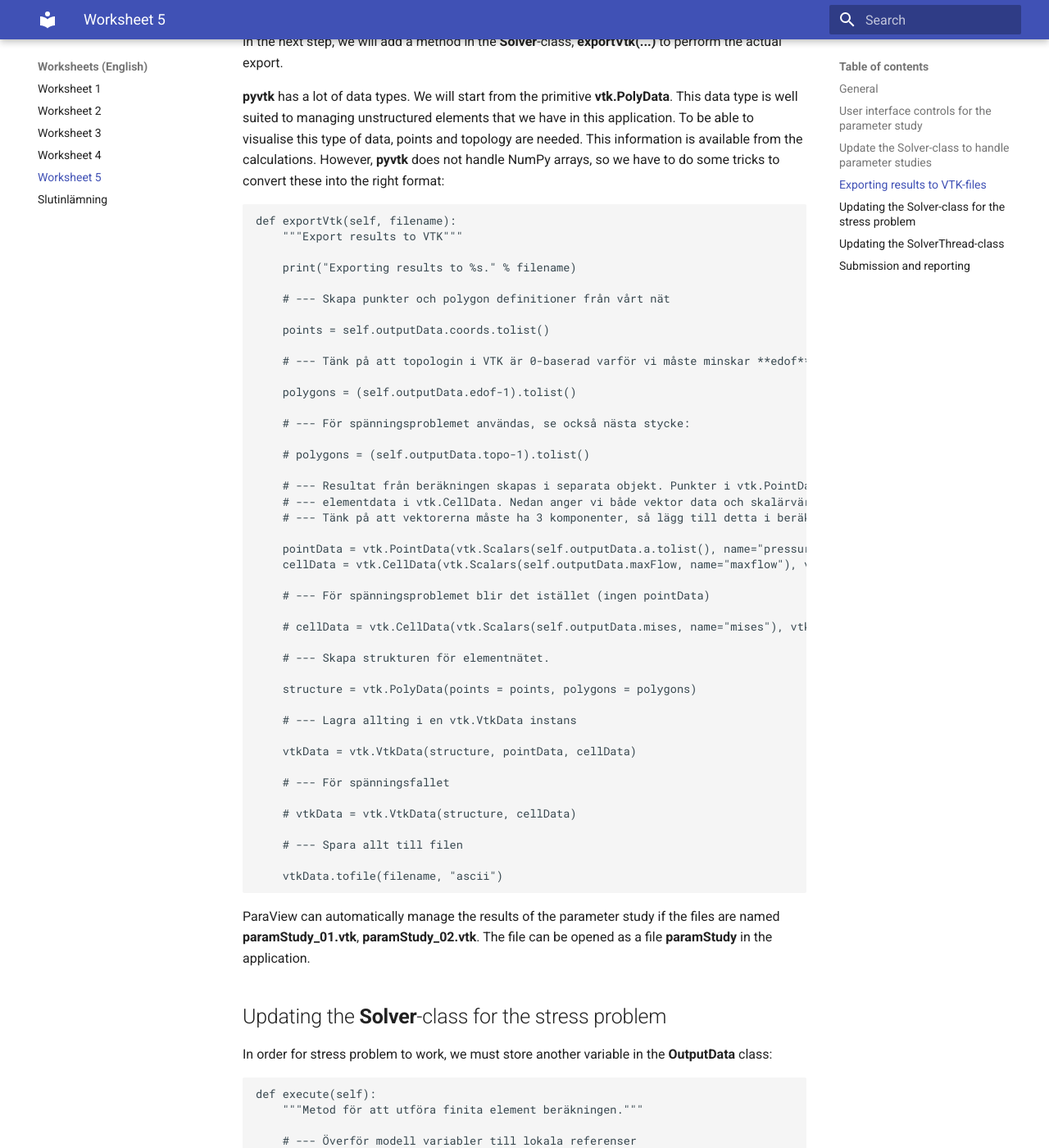
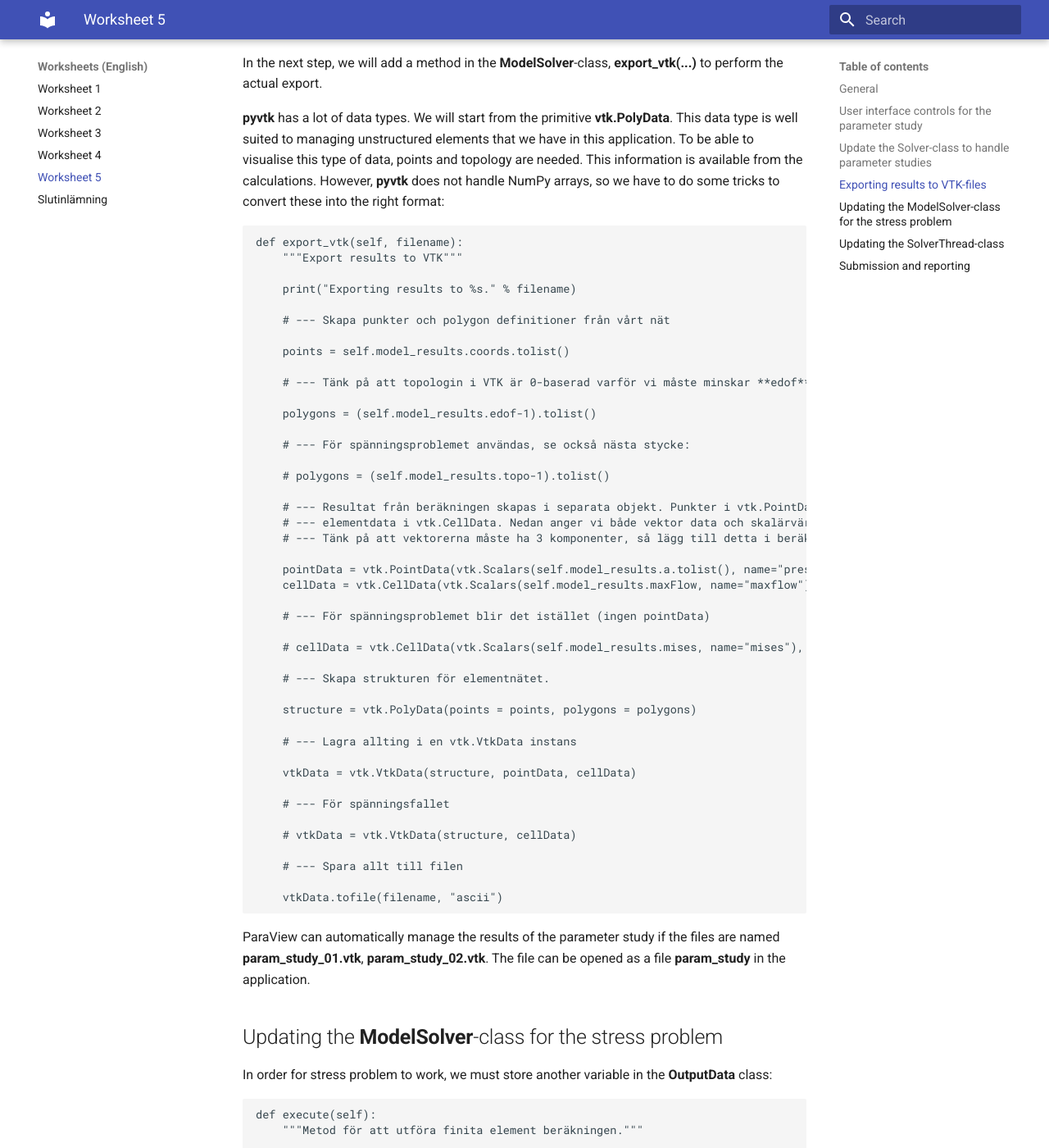
Before and after one commit to jonaslindemann/vsmn20, an MkDocs documentation site: the page built from docs/assignment5_eng.md, in a window 1280 px wide and 1400 px high, scrolled down 3400 px. Shown: the whole window at 82% size. Built offline with MkDocs 1.6.1 and Material for MkDocs 9.7.7, drawn with Linux system fonts in a browser that asks for light colours; comment, search, counter and statistics services are not loaded; some of the changed text lies outside the part shown.

Commit message:
Fixed typos. Cleaned up syntax.

````diff
--- a/docs/assignment3.md
+++ b/docs/assignment3.md
@@ -89,7 +89,7 @@ class ModelParams:
 I **ModelSolver**-klassen måste vi lägga till anrop till nätgenereraren i **calfem.mesh**, **GmshMeshGenerate**. Denna kommer att ge oss element koordinater, topologi samt variabler som kan användas för koppling mellan geometri och elementnät. Ett exempel på hur detta kan se ut i **execute()**-metodn visas nedan:
 
 ``` py
-class Solver:
+class ModelSolver:
     """Klass för att hantera lösningen av vår beräkningsmodell."""
 
     ...
--- a/docs/assignment5_eng.md
+++ b/docs/assignment5_eng.md
@@ -23,62 +23,62 @@ The following controls and associated names have been added:
 
 Set good default values on all controls so that one can perform a calculation without having to fill in all values.
 
-Connect an event method, **onExecuteParamStudy** to the **Param study** button. In order to handle parameter studies in our model, we must add a number of extra variables in our **InputData** class:
+Connect an event method, **on_execute_param_study** to the **Param study** button. In order to handle parameter studies in our model, we must add a number of extra variables in our **ModelPArams** class:
 
- * **paramD** - Flag indicating whether parameter d should be varied.
- * **paramT** - Flag indicating whether the parameter t should be varied.
- * **dStart** - Starting value of d.
- * **dEnd** - Ending value of d.
- * **tStart** - Start value of t.
- * **tEnd** - Ending value of t.
- * **paramFilename** - Variable controling how filenas should be formatted.
- * **paramSteps** - Variable controlling the number of steps in the parameter study.
+ * **param_d** - Flag indicating whether parameter d should be varied.
+ * **param_t** - Flag indicating whether the parameter t should be varied.
+ * **d_start** - Starting value of d.
+ * **d_end** - Ending value of d.
+ * **t_start** - Start value of t.
+ * **t_end** - Ending value of t.
+ * **param_filename** - Variable controling how filenas should be formatted.
+ * **param_steps** - Variable controlling the number of steps in the parameter study.
 
 
-**onExecuteParamStudy** should have approximately the same structure as **onActionExecute**. At the beginning of the method, we add assigment of the new parameters based on the new controls. The following code illustrates this:
+**on_execute_param_study** should have approximately the same structure as **onActionExecute**. At the beginning of the method, we add assigment of the new parameters based on the new controls. The following code illustrates this:
 
-    def onExecuteParamStudy(self):
+    def on_execute_param_study(self):
         """Exekvera parameterstudie"""
 
         # --- Hämta värden från grafiskt gränssnitt.
 
-        self.inputData.paramD = self.ui.paramVaryDRadio.isChecked()
-        self.inputData.paramT = self.ui.paramVaryTRadio.isChecked()
+        self.model_params.param_d = self.param_vary_d_radio.isChecked()
+        self.model_params.param_t = self.param_vary_t_radio.isChecked()
 
-        if self.inputData.paramD:
-            self.inputData.dStart = float(self.ui.dEdit.text())
-            self.inputData.dEnd = float(self.ui.dEndEdit.text())
-        elif self.inputData.paramT:
-            self.inputData.tStart = float(self.ui.tEdit.text())
-            self.inputData.tEnd = float(self.ui.tEndEdit.text())
+        if self.model_params.param_d:
+            self.model_params.d_start = float(self.d_edit.text())
+            self.model_params.d_end = float(self.d_end_edit.text())
+        elif self.model_params.paramT:
+            self.model_params.t_start = float(self.t_edit.text())
+            self.model_params.t_end = float(self.t_end_edit.text())
 
-        self.inputData.paramFilename = "paramStudy"
-        self.inputData.paramSteps = int(self.ui.paramStep.value())
+        self.model_params.param_filename = "param_study"
+        self.model_params.param_steps = int(self.param_step.value())
 
 ## Update the Solver-class to handle parameter studies
 
-In the **Solver** class, we now add a routine, **executeParamStudy(...)**, which implements the mechanics to execute the parameter study.
+In the **Solver** class, we now add a routine, **execute_paramStudy(...)**, which implements the mechanics to execute the parameter study.
 
-    def executeParamStudy(self):
+    def execute_paramStudy(self):
         """Kör parameter studie"""
 
         # -- Lagra tidigare värden på d
 
-        old_d = self.inputData.d
-        old_t = self.inputData.t
+        old_d = self.model_params.d
+        old_t = self.model_params.t
 
         i = 1
 
-        if self.inputData.paramD:
+        if self.model_params.param_d:
 
             # --- Skapa värden att simulera över
 
-            dRange = np.linspace(self.inputData.dStart, self.inputData.dEnd,
-                self.inputData.paramSteps)
+            dRange = np.linspace(self.model_params.d_start, self.model_params.d_end,
+                self.model_params.paramSteps)
 
             # --- Starta parameterstudien
 
-            for d in dRange:
+            for d in d_range:
                 print("Executing for d = %g..." % d)
 
                 # --- Sätt önskad parameter i InputData-instansen
@@ -88,13 +88,13 @@ In the **Solver** class, we now add a routine, **executeParamStudy(...)**, which
                 # --- Exportera vtk-fil
                 ...
 
-        elif self.inputData.paramT:
+        elif self.model_params.param_t:
             ...
 
         # --- Återställ ursprungsvärden
 
-        self.inputData.d = old_d
-        self.inputData.t = old_t
+        self.model_params.d = old_d
+        self.model_params.t = old_t
 
 ## Exporting results to VTK-files
 
@@ -104,37 +104,37 @@ First, we add the import directive at the top of our module:
 
     import pyvtk as vtk
 
-In the next step, we will add a method in the **Solver**-class, **exportVtk(...)** to perform the actual export.
+In the next step, we will add a method in the **ModelSolver**-class, **export_vtk(...)** to perform the actual export.
 
 **pyvtk** has a lot of data types. We will start from the primitive **vtk.PolyData**. This data type is well suited to managing unstructured elements that we have in this application. To be able to visualise this type of data, points and topology are needed. This information is available from the calculations. However, **pyvtk** does not handle NumPy arrays, so we have to do some tricks to convert these into the right format:
 
-    def exportVtk(self, filename):
+    def export_vtk(self, filename):
         """Export results to VTK"""
 
         print("Exporting results to %s." % filename)
 
         # --- Skapa punkter och polygon definitioner från vårt nät
 
-        points = self.outputData.coords.tolist()
+        points = self.model_results.coords.tolist()
 
         # --- Tänk på att topologin i VTK är 0-baserad varför vi måste minskar **edof** med 1.
 
-        polygons = (self.outputData.edof-1).tolist()
+        polygons = (self.model_results.edof-1).tolist()
 
         # --- För spänningsproblemet användas, se också nästa stycke:
 
-        # polygons = (self.outputData.topo-1).tolist()
+        # polygons = (self.model_results.topo-1).tolist()
 
         # --- Resultat från beräkningen skapas i separata objekt. Punkter i vtk.PointData och
         # --- elementdata i vtk.CellData. Nedan anger vi både vektor data och skalärvärden för elementen.
         # --- Tänk på att vektorerna måste ha 3 komponenter, så lägg till detta i beräkningsdelen.
 
-        pointData = vtk.PointData(vtk.Scalars(self.outputData.a.tolist(), name="pressure"))
-        cellData = vtk.CellData(vtk.Scalars(self.outputData.maxFlow, name="maxflow"), vtk.Vectors(self.outputData.flow, "flow"))
+        pointData = vtk.PointData(vtk.Scalars(self.model_results.a.tolist(), name="pressure"))
+        cellData = vtk.CellData(vtk.Scalars(self.model_results.maxFlow, name="maxflow"), vtk.Vectors(self.model_results.flow, "flow"))
 
         # --- För spänningsproblemet blir det istället (ingen pointData)
 
-        # cellData = vtk.CellData(vtk.Scalars(self.outputData.mises, name="mises"), vtk.Vectors(self.outputData.stress1, "principal stress 1"), vtk.Vectors(self.outputData.stress2, "principal stress 2"))
+        # cellData = vtk.CellData(vtk.Scalars(self.model_results.mises, name="mises"), vtk.Vectors(self.model_results.stress1, "principal stress 1"), vtk.Vectors(self.model_results.stress2, "principal stress 2"))
 
         # --- Skapa strukturen för elementnätet.
 
@@ -152,9 +152,9 @@ In the next step, we will add a method in the **Solver**-class, **exportVtk(...)
 
         vtkData.tofile(filename, "ascii")
 
-ParaView can automatically manage the results of the parameter study if the files are named **paramStudy_01.vtk**, **paramStudy_02.vtk**. The file can be opened as a file **paramStudy** in the application.
+ParaView can automatically manage the results of the parameter study if the files are named **param_study_01.vtk**, **param_study_02.vtk**. The file can be opened as a file **param_study** in the application.
 
-## Updating the **Solver**-class for the stress problem
+## Updating the **ModelSolver**-class for the stress problem
 
 In order for stress problem to work, we must store another variable in the **OutputData** class:
 
@@ -167,17 +167,17 @@ In order for stress problem to work, we must store another variable in the **Out
 
         # --- Nätgenerering
 
-        elType = 3
-        dofsPerNode= 1
-        geometry = self.inputData.geometry()
+        el_type = 3
+        dofs_per_node= 1
+        geometry = self.model_params.geometry()
 
         meshGen = cfm.GmshMeshGenerator(geometry)
-        meshGen.elSizeFactor = elSizeFactor     # Factor that changes element sizes.
-        meshGen.elType = elType
-        meshGen.dofsPerNode = dofsPerNode
+        meshGen.el_size_factor = el_size_factor     # Factor that changes element sizes.
+        meshGen.el_type = el_type
+        meshGen.dofs_per_node = dofs_per_node
 
         coords, edof, dofs, bdofs, elementmarkers = meshGen.create()
-        self.outputdata.topo = meshGen.topo
+        self.model_results.topo = meshGen.topo
 
 Topo innehåller nodtopologin, som kan användas med vtk.
 
@@ -185,7 +185,7 @@ Topo innehåller nodtopologin, som kan användas med vtk.
 
 In order to run a parameter study, we must call the previously defined method **executeParamStudy(...)** instead of **execute(...)**. We do this by defining an additional method variable **self.paramStudy** which indicates whether a parameter study should be run or a single calculation. The code for starting a parameter study is shown below. Note the extra parameter in **SolverThread**'s structure.
 
-    def onExecuteParamStudy(self):
+    def on_execute_param_study(self):
         """Exekvera parameterstudie"""
 
         ...
@@ -193,18 +193,18 @@ In order to run a parameter study, we must call the previously defined method **
         # --- Starta en tråd för att köra beräkningen, så att
         #     gränssnittet inte fryser.
 
-        self.solverThread = SolverThread(self.solver, paramStudy = True)
-        self.solverThread.finished.connect(self.onSolverFinished)
-        self.solverThread.start()
+        self.solver_thread = SolverThread(self.solver, param_study = True)
+        self.solver_thread.finished.connect(self.on_solver_finished)
+        self.solver_thread.start()
 
 ## Submission and reporting
 
 What to do in this worksheet is:
 
  * Implement interface controls and buttons for parameter study functionality
- * Update the **Solver** class to manage parameter studies.
- * Implement the **exportVtk(...)** function in the **Solver** class.
- * The method **excuteParamStudy(...)** for each calculation must write a vtk file with the model filename with an added number. That is, [filename]_01.vtk, [filename]_02.vtk.
+ * Update the **ModelSolver** class to manage parameter studies.
+ * Implement the **export_vtk(...)** function in the **ModelSolver** class.
+ * The method **execute_param_study(...)** for each calculation must write a vtk file with the model filename with an added number. That is, [filename]_01.vtk, [filename]_02.vtk.
  * Import the vtk files into ParaView for visualization.
 
 The submission must consist of a zip file (or other archive format) consisting of:
````
